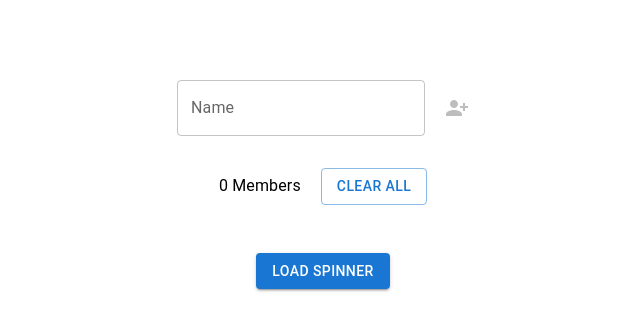
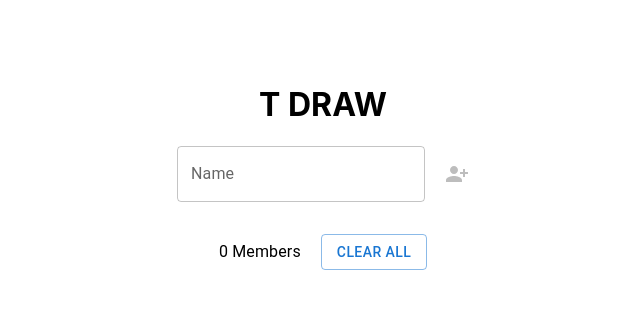
Before and after one commit to ShekarLmson64/T-draw, a React (Create React App) app: page / in a window 1280 px wide. Shown: the top 330 px of the page, without its empty margins (317-957 px from the left). Built offline with nearby package versions, Linux system fonts and the light colour scheme.

Commit message:
Added changes

```diff
--- a/src/Draw.js
+++ b/src/Draw.js
@@ -37,6 +37,7 @@ function Draw() {
   };
   const removeCandid = (cname) => {
     setCandids(candids.filter((candid) => candid !== cname));
+    setShow(false);
   };
 
   const handleClick = () => {
@@ -76,7 +77,8 @@ function Draw() {
     console.log("=======", w);
   };
   return (
-    <Box p={10}>
+    <Box p={8}>
+      <h1>T DRAW</h1>
       <Snackbar
         anchorOrigin={{ vertical: "top", horizontal: "center" }}
         open={open}
@@ -128,7 +130,7 @@ function Draw() {
           ))}
         </List>
       </Box>
-      {!show && (
+      {candids?.length > 1 && !show && (
         <Button onClick={() => setShow(true)} variant="contained">
           Load Spinner
         </Button>
```
